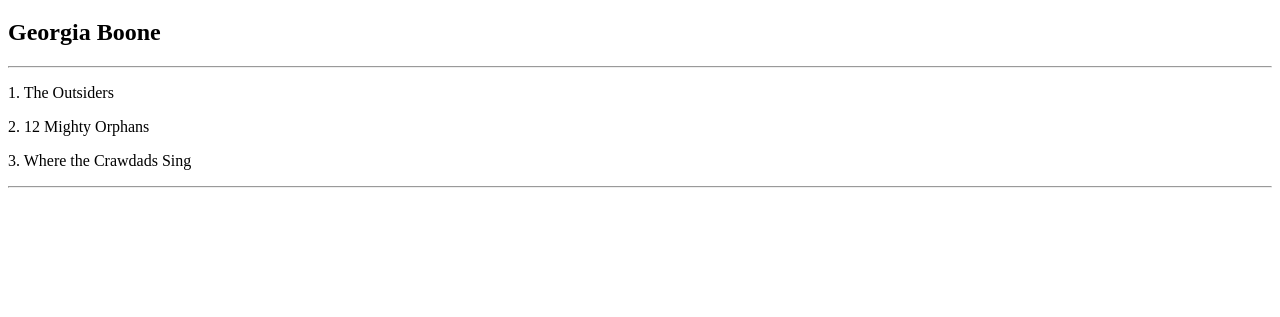
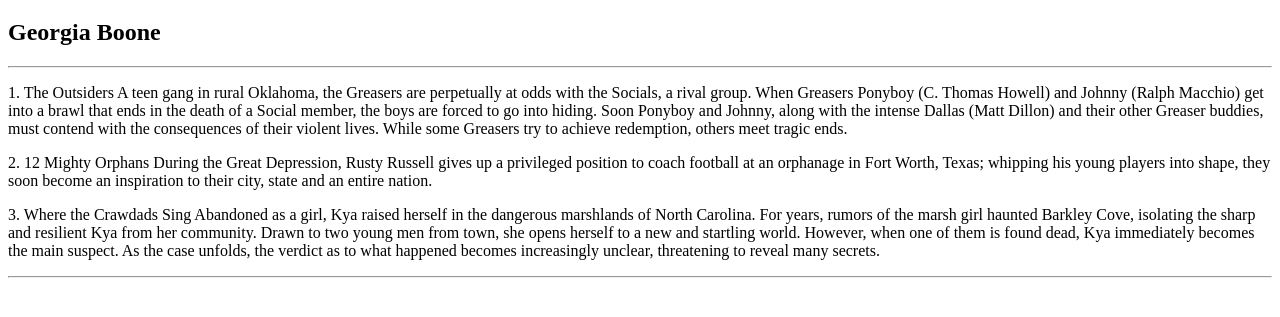
Before and after one commit to georgiaboone/WebDesignHomework, a plain HTML site: page Assignment5/index.html in a window 1280 px wide. Shown: the part 61-378 px from the top of the page. Drawn offline with Linux system fonts and the light colour scheme.

Commit message:
Update index.html

```diff
--- a/Assignment5/index.html
+++ b/Assignment5/index.html
@@ -12,12 +12,25 @@
 
         <p>
             1. The Outsiders
+            A teen gang in rural Oklahoma, the Greasers are perpetually at odds with the Socials, a rival group.
+            When Greasers Ponyboy (C. Thomas Howell) and Johnny (Ralph Macchio) get into a brawl that ends in the
+            death of a Social member, the boys are forced to go into hiding. Soon Ponyboy and Johnny, along with
+            the intense Dallas (Matt Dillon) and their other Greaser buddies, must contend with the consequences
+            of their violent lives. While some Greasers try to achieve redemption, others meet tragic ends.
         </p>
         <p>
             2. 12 Mighty Orphans
+            During the Great Depression, Rusty Russell gives up a privileged position to coach football at an
+            orphanage in Fort Worth, Texas; whipping his young players into shape, they soon become an inspiration
+            to their city, state and an entire nation.
         </p>
         <p>
             3. Where the Crawdads Sing
+            Abandoned as a girl, Kya raised herself in the dangerous marshlands of North Carolina. For years, rumors
+            of the marsh girl haunted Barkley Cove, isolating the sharp and resilient Kya from her community. Drawn
+            to two young men from town, she opens herself to a new and startling world. However, when one of them is
+            found dead, Kya immediately becomes the main suspect. As the case unfolds, the verdict as to what happened
+            becomes increasingly unclear, threatening to reveal many secrets.
         </p>
         <hr>
     </body>
```
